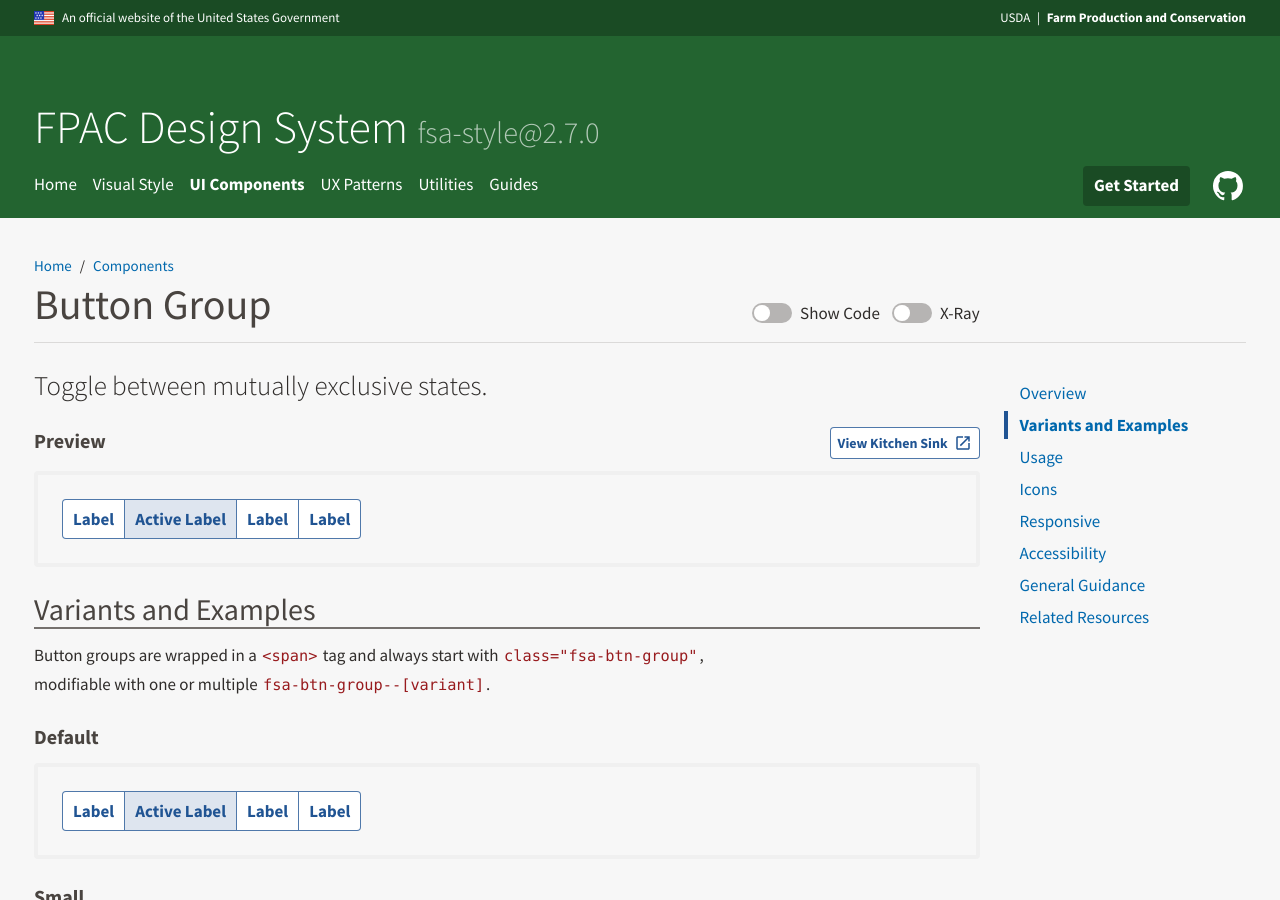
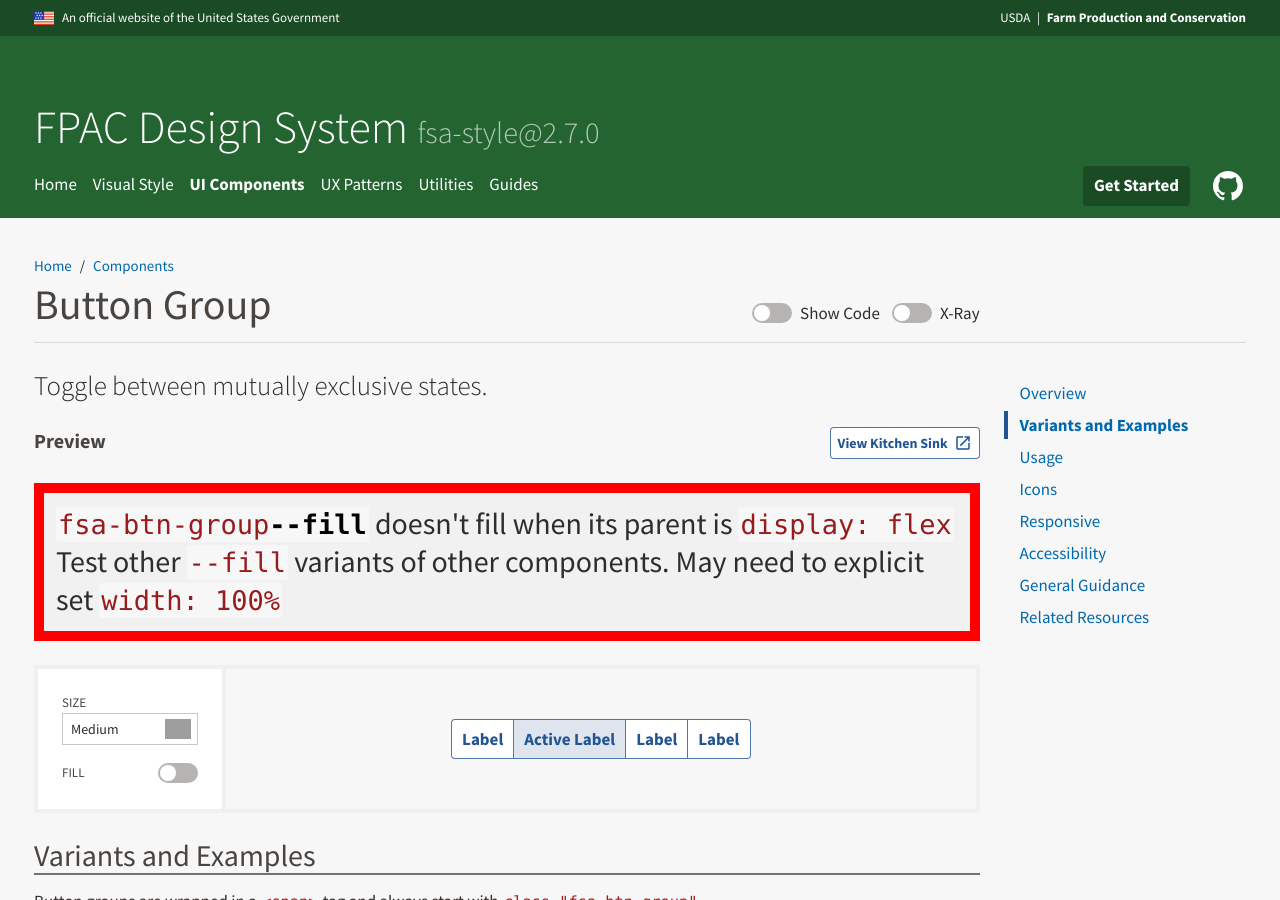
Before and after one commit to USDA-FSA/fsa-design-system, a Jekyll site: the page built from components/button-group/index.md, in a window 1280 px wide and 900 px high. Built offline with Jekyll 4.4.1, drawn with Linux system fonts in a browser that asks for light colours; grey boxes are pictures that could not be loaded.

Commit message:
Prototyping Combinator: Button Group (--fill doesn't fill)

````diff
--- a/components/button-group/index.md
+++ b/components/button-group/index.md
@@ -11,14 +11,48 @@
 custom_js: ["ga/ga-tracker.js", "ga/generic.js"]
 ---
 
-<div class="ds-preview">
-  <span class="fsa-btn-group" role="group" aria-label="Label describing this group">
-    <button class="fsa-btn-group__item" type="button">Label</button>
-    <button class="fsa-btn-group__item fsa-btn-group__item--active" aria-selected="true" type="button">Active Label</button>
-    <button class="fsa-btn-group__item" type="button">Label</button>
-    <button class="fsa-btn-group__item" type="button">Label</button>
-  </span>
+<div class="fsa-alert fsa-text-size--5" style="border:10px solid red;">
+  <code>fsa-btn-group<strong>--fill</strong></code> doesn't fill when its parent is <code>display: flex</code> <br>
+  Test other <code>--fill</code> variants of other components. May need to explicit set <code>width: 100%</code>
 </div>
+
+<div class="ds-combinator">
+  <div class="ds-combinator__props">
+    <h3 class="fsa-sr-only">Props</h3>
+    <div class="fsa-field ds-combinator__item">
+      <label class="fsa-field__label fsa-text--h6 ds-combinator__label" for="combinatorSize">Size</label>
+      <select class="fsa-select fsa-select--small fsa-field__item" id="combinatorSize" name="combinatorSize" data-behavior="combinator-select" data-remove="fsa-btn-group--small fsa-btn-group--large">
+        <option value="fsa-btn-group--small">Small</option>
+        <option value="" selected="selected">Medium</option>
+        <option value="fsa-btn-group--large">Large</option>
+      </select>
+    </div>
+    <div class="fsa-field ds-combinator__item ds-combinator__item--inline">
+      <label class="fsa-field__label fsa-text--h6 ds-combinator__label" for="combinatorFill">Fill</label>
+      <label class="fsa-switch ds-combinator__switch">
+        <input type="checkbox" class="fsa-switch__checkbox" id="combinatorFill" name="combinatorFill" data-behavior="combinator-toggle-class" value="fsa-btn-group--fill">
+        <span class="fsa-switch__track"></span>
+      </label>
+    </div>
+  </div>
+  <div class="ds-combinator__preview">
+    <h3 class="fsa-sr-only">Props Demo</h3>
+    <span class="fsa-btn-group" role="group" aria-label="Label describing this group" id="combinatorTarget">
+      <button class="fsa-btn-group__item" type="button">Label</button>
+      <button class="fsa-btn-group__item fsa-btn-group__item--active" aria-selected="true" type="button">Active Label</button>
+      <button class="fsa-btn-group__item" type="button">Label</button>
+      <button class="fsa-btn-group__item" type="button">Label</button>
+    </span>
+  </div>
+</div>
+```html
+<span class="fsa-btn-group" role="group" aria-label="Label describing this group">
+  <button class="fsa-btn-group__item" type="button">Label</button>
+  <button class="fsa-btn-group__item fsa-btn-group__item--active" aria-selected="true" type="button">Active Label</button>
+  <button class="fsa-btn-group__item" type="button">Label</button>
+  <button class="fsa-btn-group__item" type="button">Label</button>
+</span>
+```
 
 ## Variants and Examples
 
````
